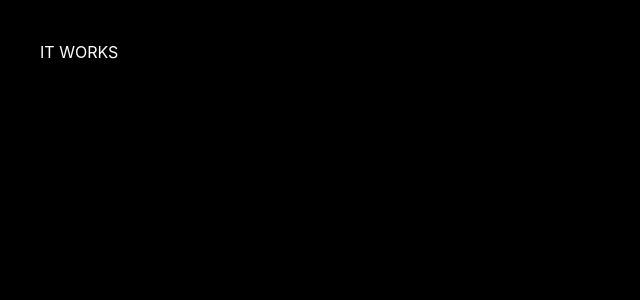
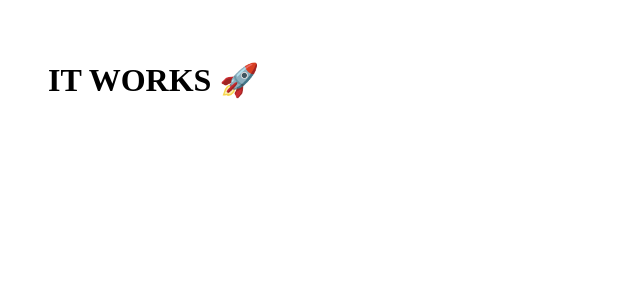
Before and after one commit to briannjrealtor/nj-lux-realty, a React (Vite) app: page / in a window 1280 px wide. Shown: the top 300 px of the page, without its empty margins (0-640 px from the left). Built offline with nearby package versions, Linux system fonts and the light colour scheme.

Commit message:
force render test

```diff
--- a/src/main.jsx
+++ b/src/main.jsx
@@ -1,10 +1,8 @@
-import React from 'react'
-import ReactDOM from 'react-dom/client'
-import './index.css'
-import App from './App.jsx'
+import React from "react";
+import ReactDOM from "react-dom/client";
 
-ReactDOM.createRoot(document.getElementById('root')).render(
-  <React.StrictMode>
-    <App />
-  </React.StrictMode>,
-)
+const App = () => {
+  return <h1 style={{ padding: 40 }}>IT WORKS 🚀</h1>;
+};
+
+ReactDOM.createRoot(document.getElementById("root")).render(<App />);
```
